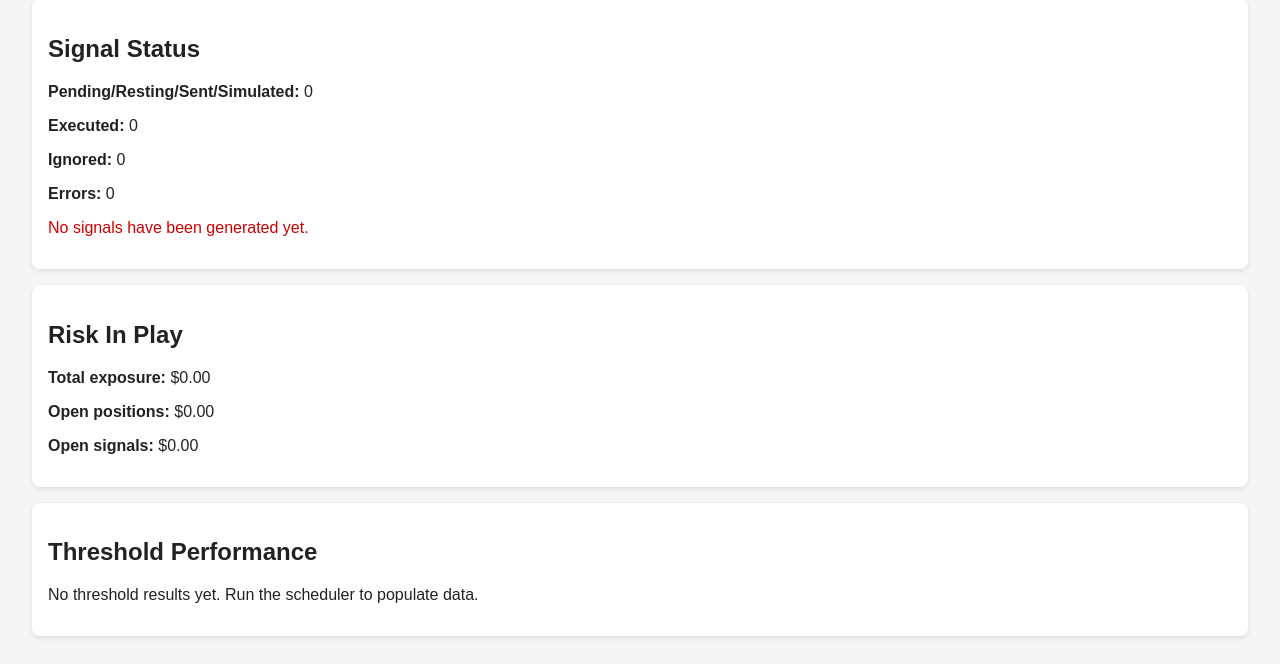
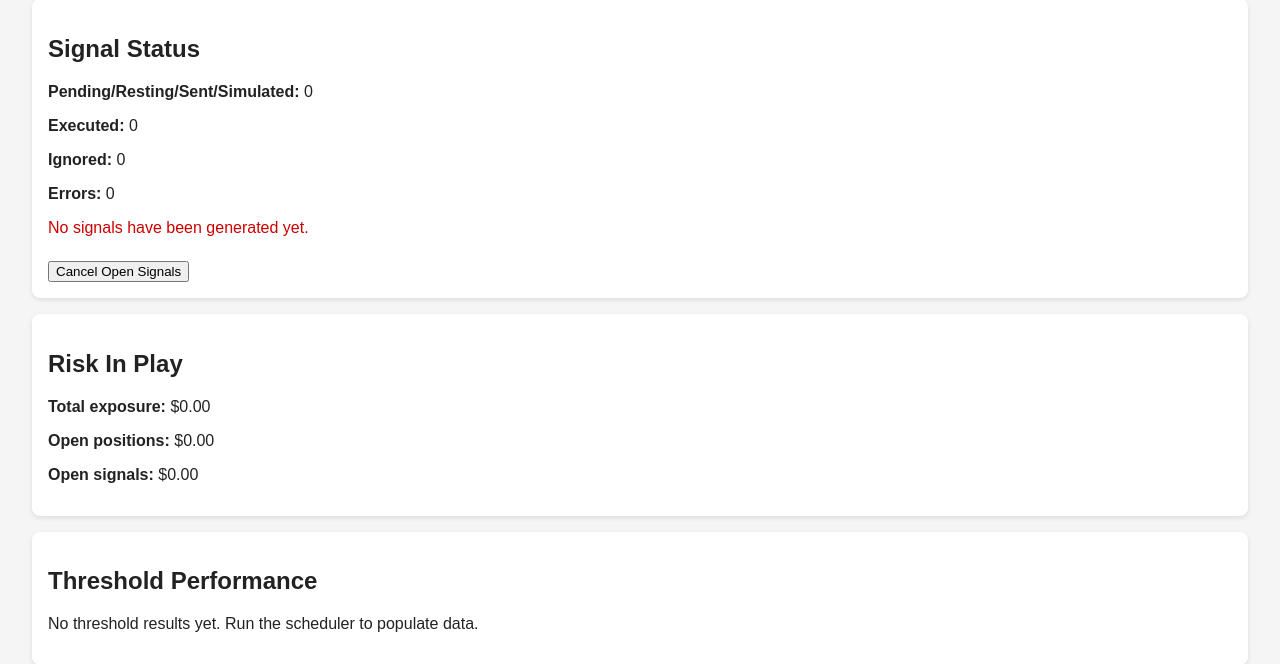
Before and after one commit to cherwinski/kalshi_edge, a FastAPI app: page / in a window 1280 px wide. Shown: the part 161-825 px from the top of the page. Run offline with FastAPI, Linux system fonts and the light colour scheme; data that the repository does not hold is empty; some libraries are stand-ins or nearby versions.

Commit message:
Add dashboard cancel button and API to clear open signals

```diff
--- a/kalshi_edge/api/app.py
+++ b/kalshi_edge/api/app.py
@@ -141,6 +141,26 @@ def get_recent_signals(limit: int = 100) -> List[Dict[str, Any]]:
 @app.get("/signals")
 def list_signals(limit: int = 100) -> List[Dict[str, Any]]:
     return get_recent_signals(limit=limit)
+
+
+@app.post("/signals/cancel_open")
+def cancel_open_signals() -> Dict[str, Any]:
+    """Cancel pending/resting/sent/simulated signals to free budget."""
+
+    with get_connection() as conn, conn.cursor() as cur:
+        cur.execute(
+            """
+            UPDATE signals
+            SET status = 'cancelled',
+                last_error = 'cancelled via dashboard',
+                executed_price = COALESCE(executed_price, 0),
+                executed_size = COALESCE(executed_size, 0)
+            WHERE status IN ('pending','resting','sent','simulated')
+            """
+        )
+        cancelled = cur.rowcount
+        conn.commit()
+    return {"cancelled": cancelled}
 
 
 def get_signal_status_summary() -> Dict[str, Any]:
--- a/templates/dashboard.html
+++ b/templates/dashboard.html
@@ -14,6 +14,7 @@
     {% if signal_status.message %}
       <p style="color: #c00;">{{ signal_status.message }}</p>
     {% endif %}
+    <button onclick="cancelOpenSignals()" style="margin-top:8px;">Cancel Open Signals</button>
   {% else %}
     <p>No signal data yet.</p>
   {% endif %}
@@ -271,5 +272,18 @@
 
   loadCalibration();
   loadPnlChart();
+
+  async function cancelOpenSignals() {
+    try {
+      const res = await fetch('/signals/cancel_open', { method: 'POST' });
+      if (!res.ok) throw new Error('Failed to cancel signals');
+      const data = await res.json();
+      alert(`Cancelled ${data.cancelled} open signals`);
+      window.location.reload();
+    } catch (err) {
+      console.error(err);
+      alert('Error cancelling signals');
+    }
+  }
 </script>
 {% endblock %}
```
